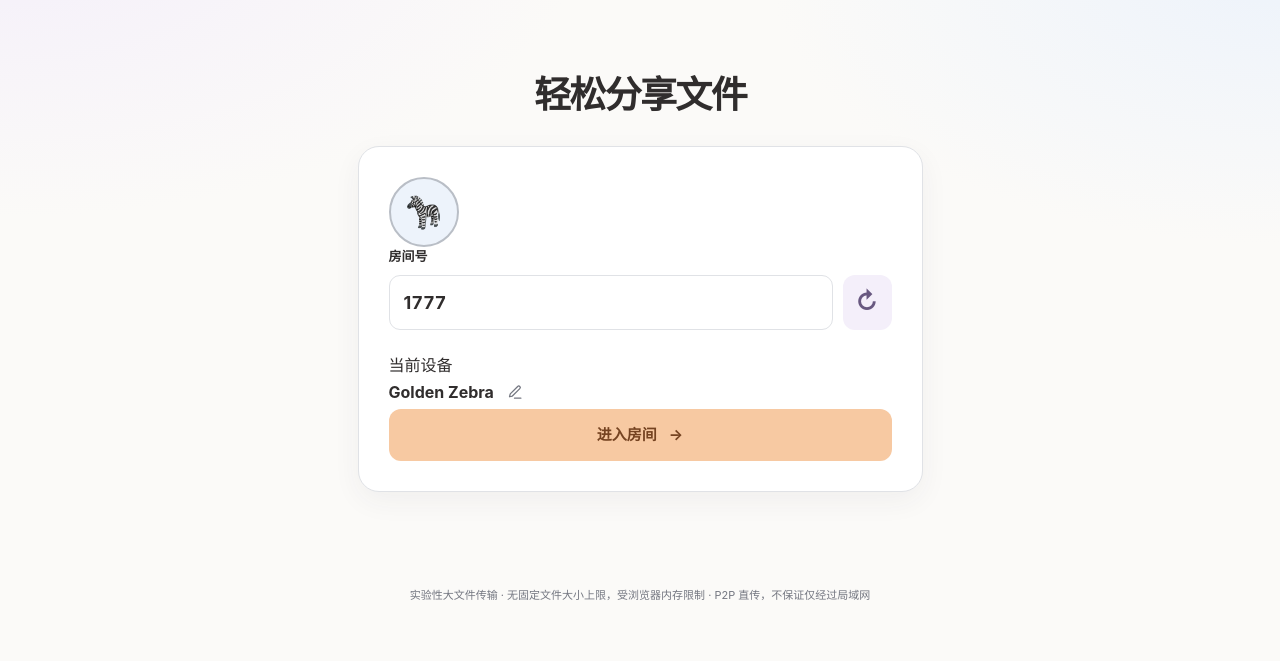
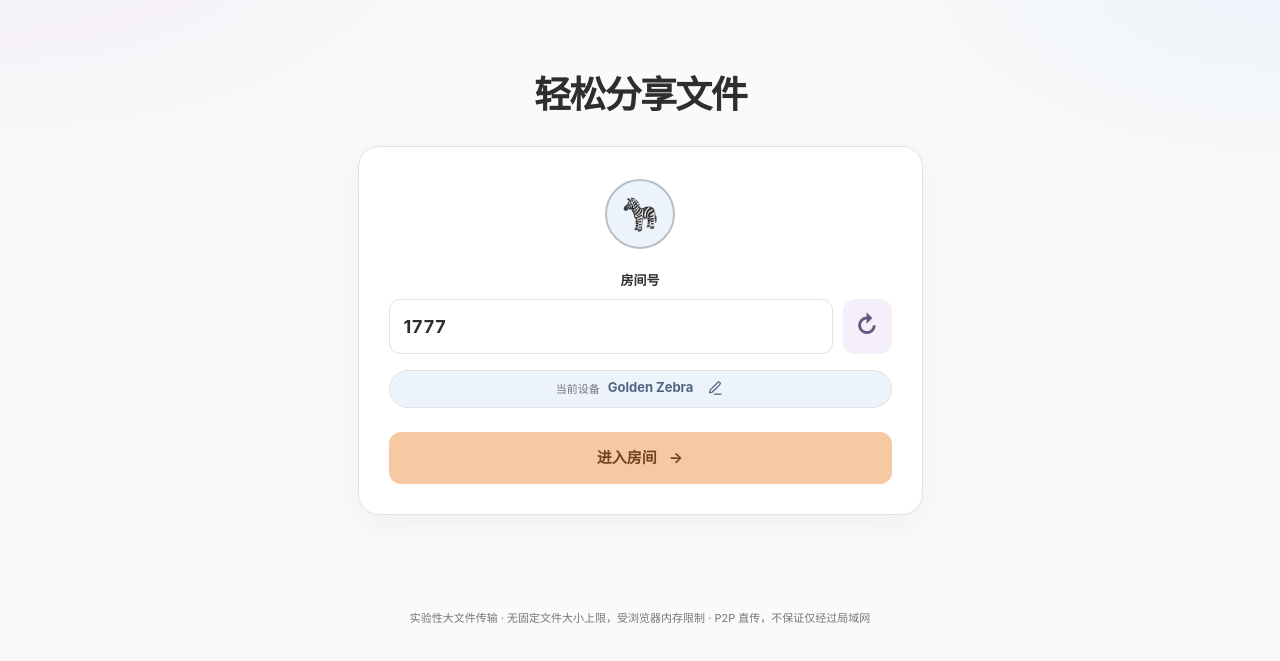
Before and after one commit to Pixman022/lan-room-transfer, a website: page public/index.html in a window 1280 px wide. Shown: the part 81-742 px from the top of the page. Drawn offline with Linux system fonts and the light colour scheme; files that its build step writes are made by us from their sources; no server answers; files whose address does not match are found by name.

Commit message:
Style avatar-first pairing layout with compact editable device-name tag

```diff
--- a/public/styles.css
+++ b/public/styles.css
@@ -68,8 +68,15 @@ main { min-height: calc(100vh - 76px); }
 .home-intro { text-align: center; margin: 0 0 28px; }
 .home-intro h1 { font-size: clamp(28px, 4vw, 37px); letter-spacing: -.045em; line-height: 1.25; margin: 0; }
 .entry-panel { padding: 30px; }
-.identity-preview { display: flex; align-items: center; justify-content: center; gap: 15px; margin: 1px 0 29px; }
-.identity-preview strong, .identity-copy strong { font-size: 20px; line-height: 1.25; font-weight: 720; letter-spacing: -.025em; overflow-wrap: anywhere; }
+.entry-avatar { display: flex; justify-content: center; margin: 2px 0 22px; }
+.entry-room-code label { text-align: center; }
+.entry-panel .room-code-editor { margin-bottom: 16px; }
+.entry-device-chip { display: flex; align-items: center; justify-content: center; gap: 8px; align-self: center; max-width: 100%; min-height: 36px; padding: 2px 6px 2px 12px; margin: 0 auto 24px; border: 1px solid var(--line); border-radius: 999px; background: var(--tint-blue); color: var(--tint-blue-ink); }
+.entry-device-caption { flex-shrink: 0; font-size: 11px; color: var(--muted); }
+.entry-device-chip .device-name-line { min-width: 0; }
+.entry-device-chip .device-name-text { font-size: 13px; font-weight: 650; letter-spacing: 0; max-width: min(46vw, 250px); }
+.entry-device-chip .edit-name-button { color: var(--tint-blue-ink); }
+.identity-copy strong { font-size: 20px; line-height: 1.25; font-weight: 720; letter-spacing: -.025em; overflow-wrap: anywhere; }
 .avatar { display: grid; place-items: center; border-radius: 50%; flex-shrink: 0; background: var(--tint-blue); border: 2px solid var(--line-strong); font-size: 31px; }
 .avatar-lg { width: 70px; height: 70px; }
 .entry-panel label { display: block; font-size: 13px; font-weight: 650; margin: 0 0 8px; }
```
